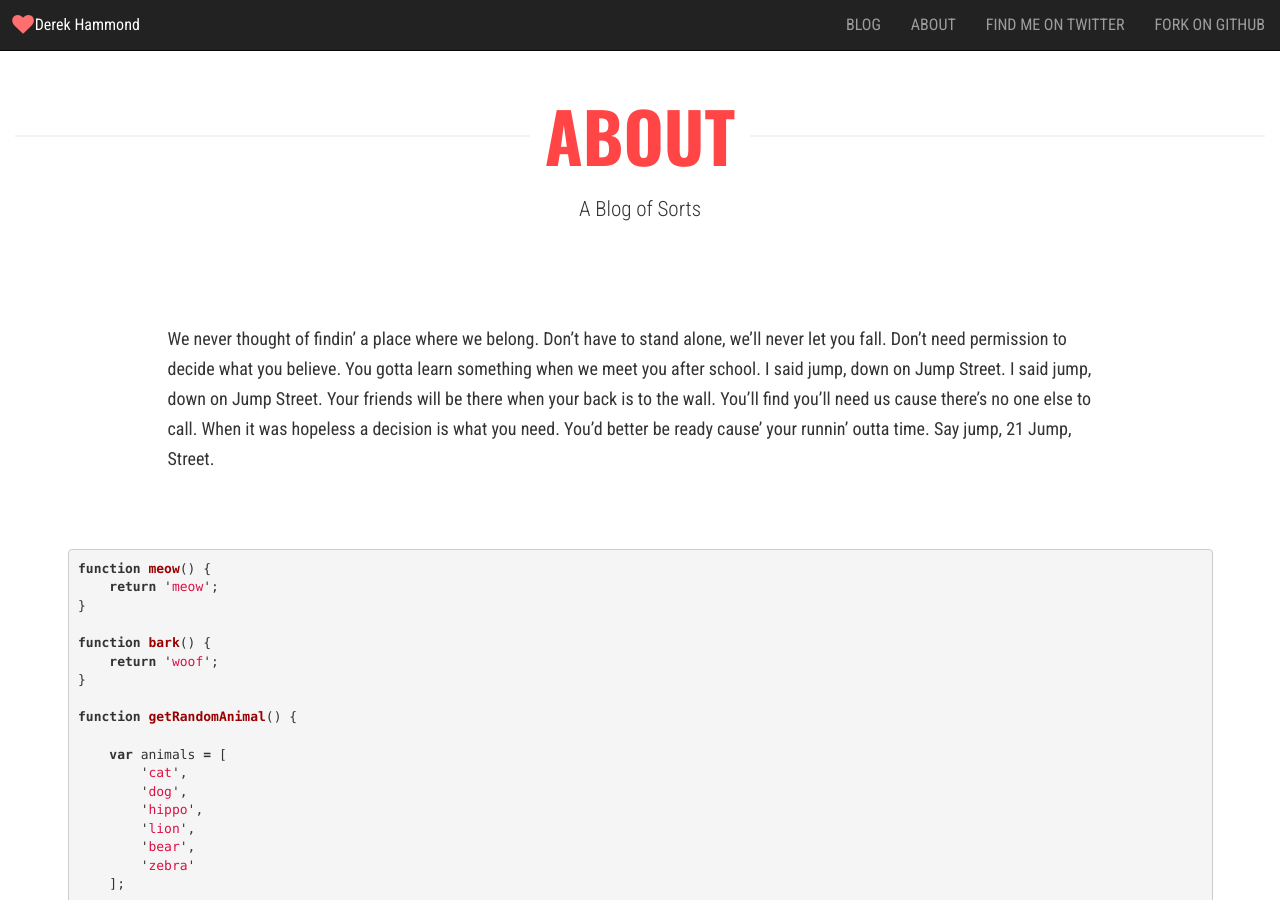
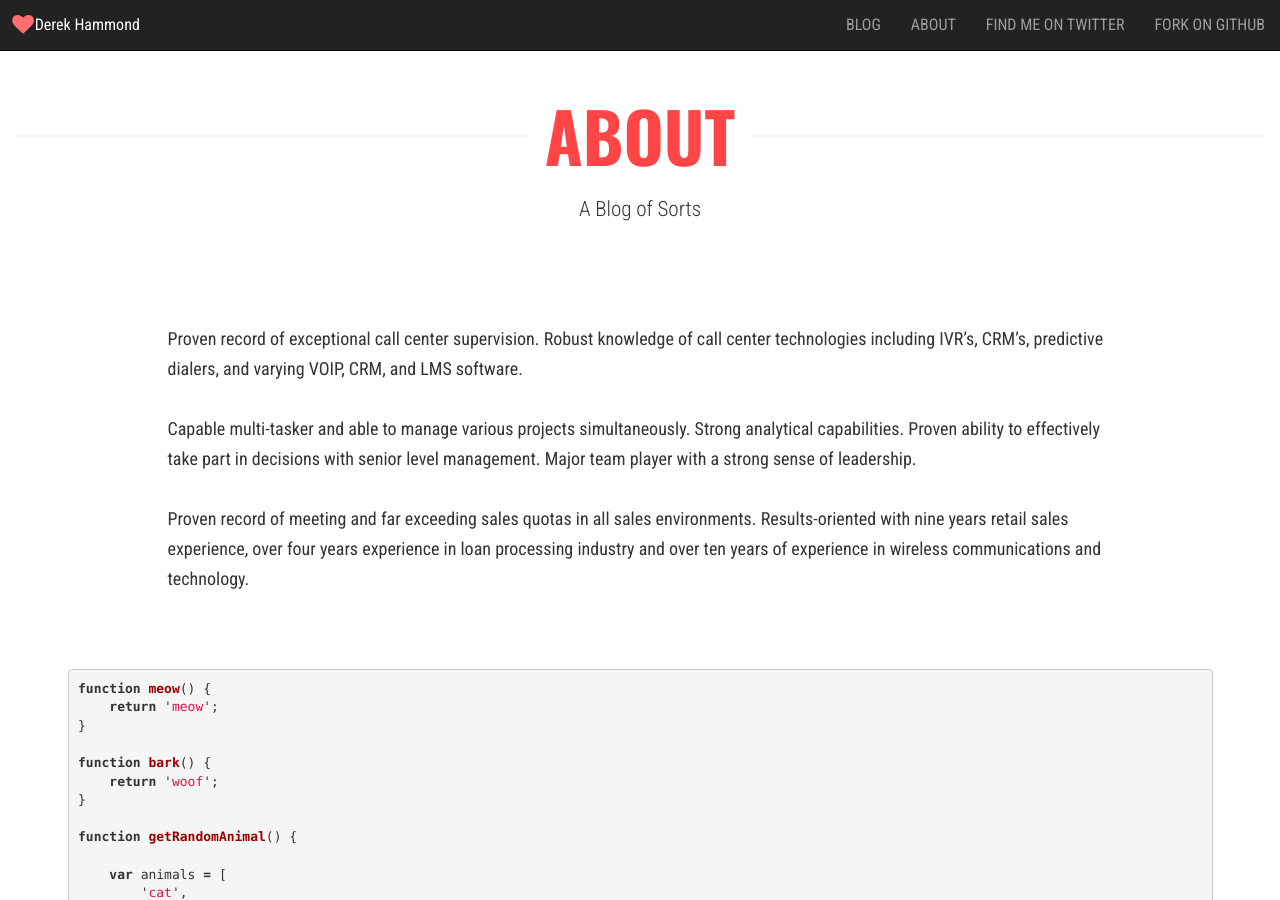
Before and after one commit to derekhammondkc/derekhammondkc.github.io, a Jekyll site: the page built from _pages/about.md, in a window 1280 px wide and 900 px high. Built offline with Jekyll 4.4.1, drawn with Linux system fonts in a browser that asks for light colours; nearby versions of some CDN libraries.

Commit message:
update about page

```diff
--- a/_pages/about.md
+++ b/_pages/about.md
@@ -4,7 +4,11 @@ title: About
 permalink: /about/
 ---
 
-We never thought of findin' a place where we belong. Don't have to stand alone, we'll never let you fall. Don't need permission to decide what you believe. You gotta learn something when we meet you after school. I said jump, down on Jump Street. I said jump, down on Jump Street. Your friends will be there when your back is to the wall. You'll find you'll need us cause there's no one else to call. When it was hopeless a decision is what you need. You'd better be ready cause' your runnin' outta time. Say jump, 21 Jump, Street.
+Proven record of exceptional call center supervision. Robust knowledge of call center technologies including IVR's, CRM's, predictive dialers, and varying VOIP, CRM, and LMS software.
+
+Capable multi-tasker and able to manage various projects simultaneously. Strong analytical capabilities. Proven ability to effectively take part in decisions with senior level management. Major team player with a strong sense of leadership.
+
+Proven record of meeting and far exceeding sales quotas in all sales environments. Results-oriented with nine years retail sales experience, over four years experience in loan processing industry and over ten years of experience in wireless communications and technology.
 
 {% highlight javascript %}
 function meow() {
```
